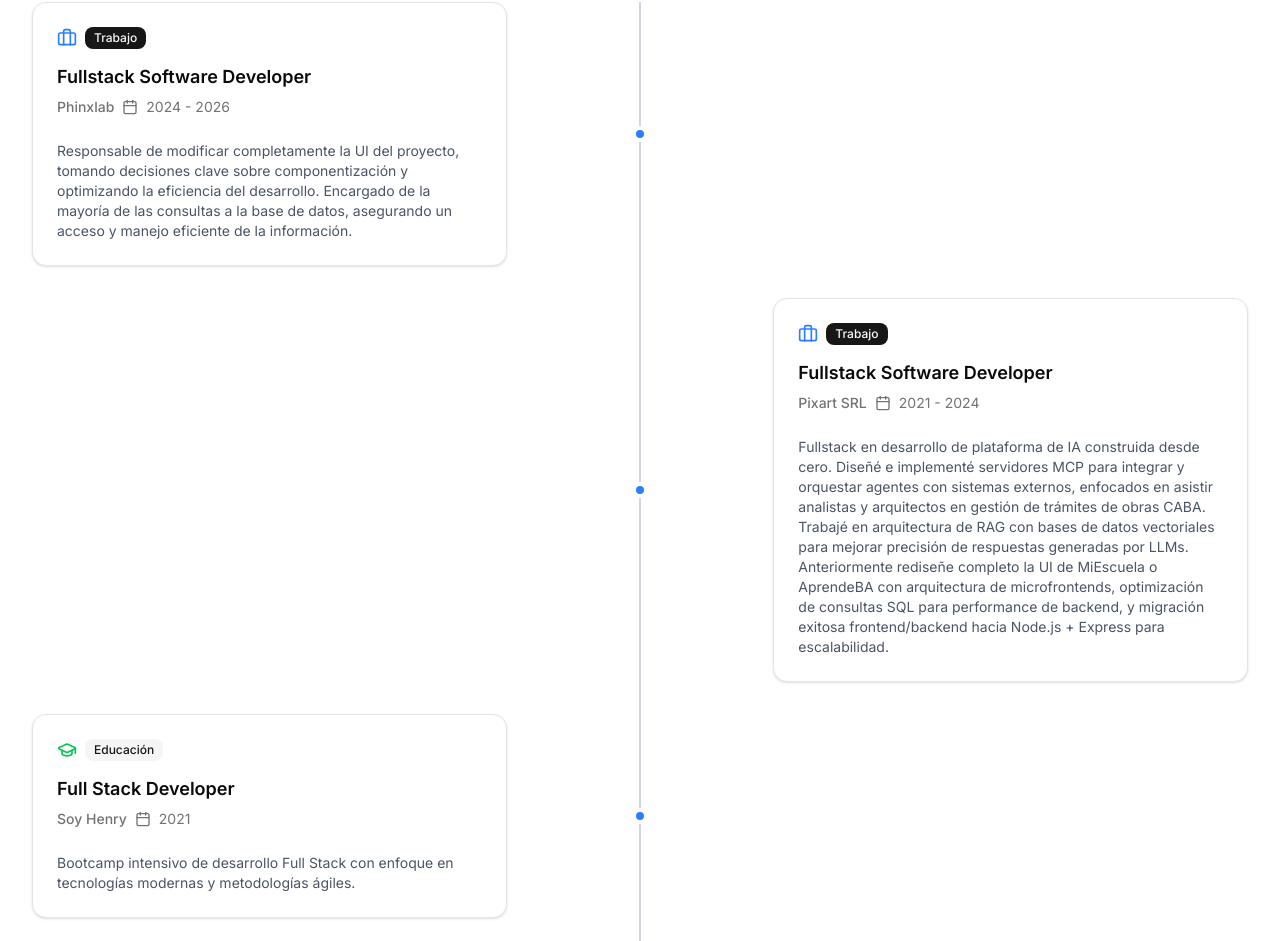
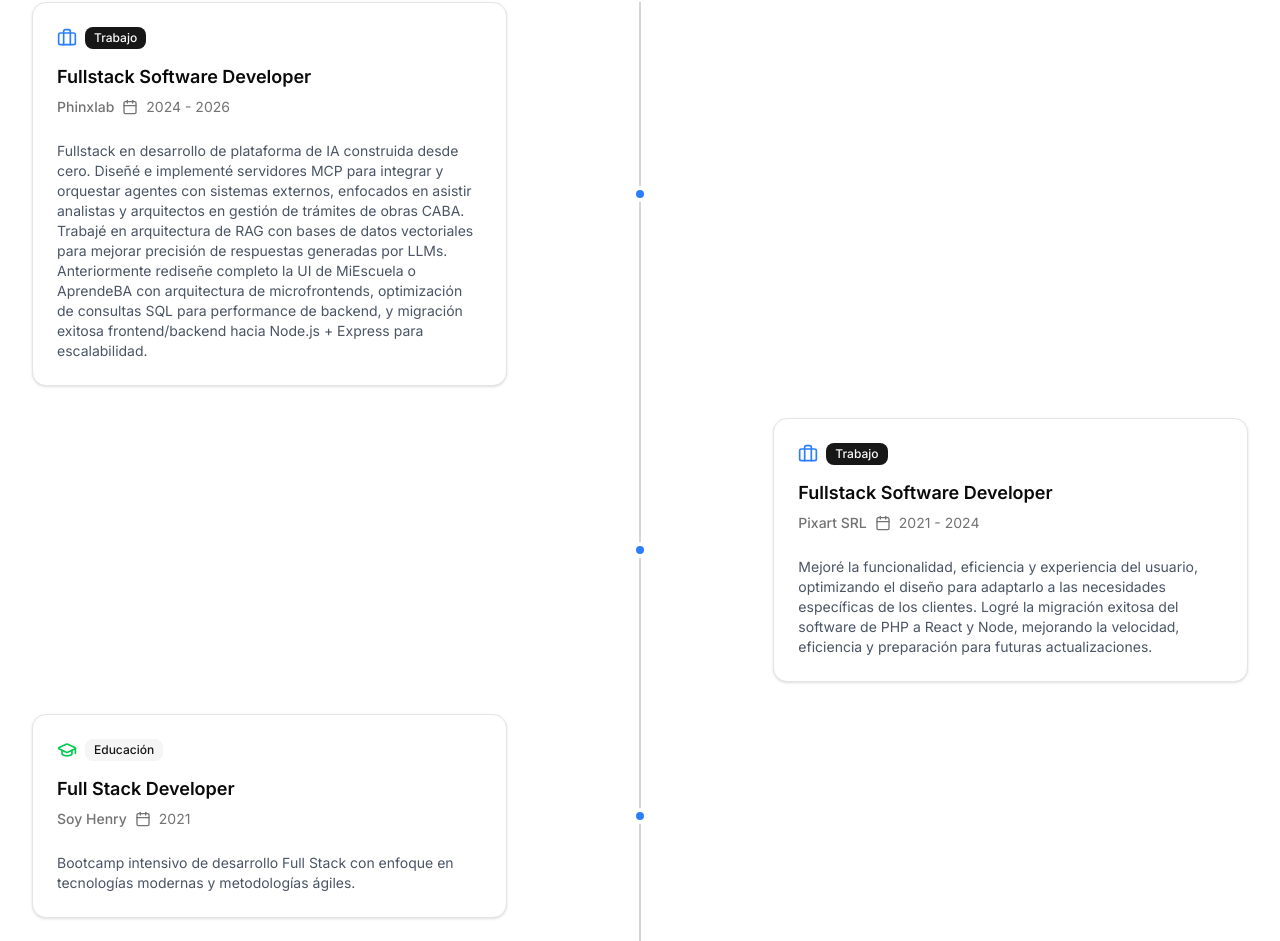
Before and after one commit to EnzoDerviche/myportfolio, a Next.js app: page / in a window 1280 px wide. Shown: the part 1026-1967 px from the top of the page. Built offline with nearby package versions, Linux system fonts and the light colour scheme.

Commit message:
actualizacion 3

```diff
--- a/src/components/about-section.tsx
+++ b/src/components/about-section.tsx
@@ -19,7 +19,7 @@ const experience: ExperienceItem[] = [
     company: "Phinxlab",
     period: "2024 - 2026",
     description:
-      "Responsable de modificar completamente la UI del proyecto, tomando decisiones clave sobre componentización y optimizando la eficiencia del desarrollo. Encargado de la mayoría de las consultas a la base de datos, asegurando un acceso y manejo eficiente de la información.",
+      "Fullstack en desarrollo de plataforma de IA construida desde cero. Diseñé e implementé servidores MCP para integrar y orquestar agentes con sistemas externos, enfocados en asistir analistas y arquitectos en gestión de trámites de obras CABA. Trabajé en arquitectura de RAG con bases de datos vectoriales para mejorar precisión de respuestas generadas por LLMs. Anteriormente rediseñe completo la UI de MiEscuela o AprendeBA con arquitectura de microfrontends, optimización de consultas SQL para performance de backend, y migración exitosa frontend/backend hacia Node.js + Express para escalabilidad.",
   },
   {
     type: "work",
@@ -27,7 +27,7 @@ const experience: ExperienceItem[] = [
     company: "Pixart SRL",
     period: "2021 - 2024",
     description:
-      "Fullstack en desarrollo de plataforma de IA construida desde cero. Diseñé e implementé servidores MCP para integrar y orquestar agentes con sistemas externos, enfocados en asistir analistas y arquitectos en gestión de trámites de obras CABA. Trabajé en arquitectura de RAG con bases de datos vectoriales para mejorar precisión de respuestas generadas por LLMs. Anteriormente rediseñe completo la UI de MiEscuela o AprendeBA con arquitectura de microfrontends, optimización de consultas SQL para performance de backend, y migración exitosa frontend/backend hacia Node.js + Express para escalabilidad.",
+      "Mejoré la funcionalidad, eficiencia y experiencia del usuario, optimizando el diseño para adaptarlo a las necesidades específicas de los clientes. Logré la migración exitosa del software de PHP a React y Node, mejorando la velocidad, eficiencia y preparación para futuras actualizaciones.",
   },
   {
     type: "education",
```
